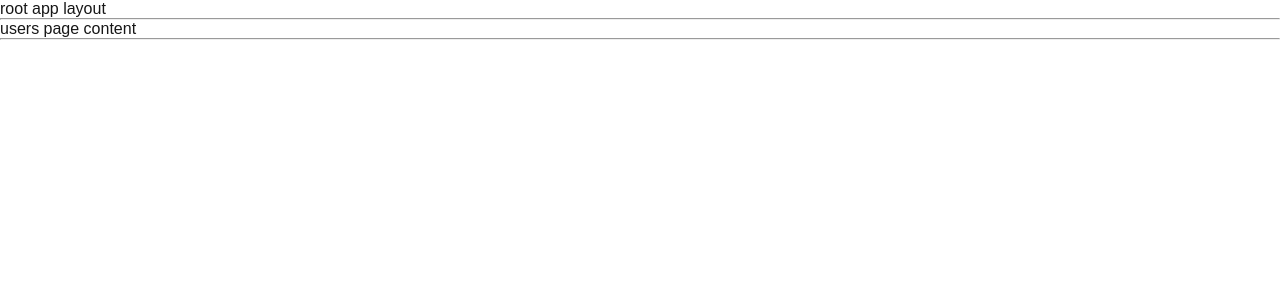
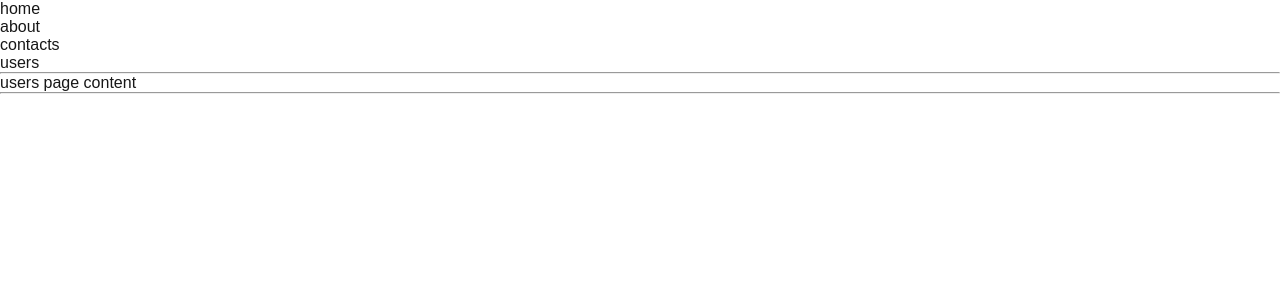
Before and after one commit to Kazarius40/nextjs, a Next.js app: page /users in a window 1280 px wide. Shown: the top 300 px of the page. Built offline with nearby package versions, Linux system fonts and the light colour scheme.

Commit message:
закінчив опрацьовувати 1-7 лекцію

```diff
--- a/src/app/layout.tsx
+++ b/src/app/layout.tsx
@@ -1,6 +1,7 @@
 import type {Metadata} from "next";
 import {Geist, Geist_Mono} from "next/font/google";
 import "./globals.css";
+import Menu from "@/components/menu/Menu";
 
 const geistSans = Geist({
     variable: "--font-geist-sans",
@@ -25,7 +26,7 @@
     return (
         <html lang="en">
         <body className={`${geistSans.variable} ${geistMono.variable}`}>
-        root app layout
+        <Menu/>
         {children}
         </body>
         </html>
--- /dev/null
+++ b/src/components/menu/Menu.tsx
@@ -0,0 +1,23 @@
+import Link from "next/link";
+
+const Menu = () => {
+    return (
+        <>
+            <ul>
+                <li>
+                    <Link href="/">home</Link>
+                </li>
+                <li>
+                    <Link href="/about">about</Link>
+                </li>
+                <li>
+                    <Link href="/contacts">contacts</Link>
+                </li>
+                <li>
+                    <Link href="/users">users</Link>
+                </li>
+            </ul>
+        </>
+    );
+};
+export default Menu;
```
